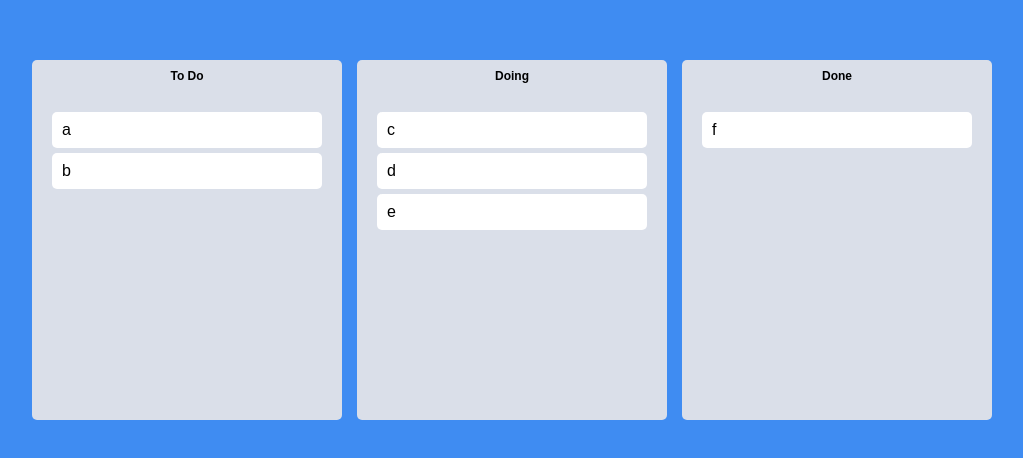
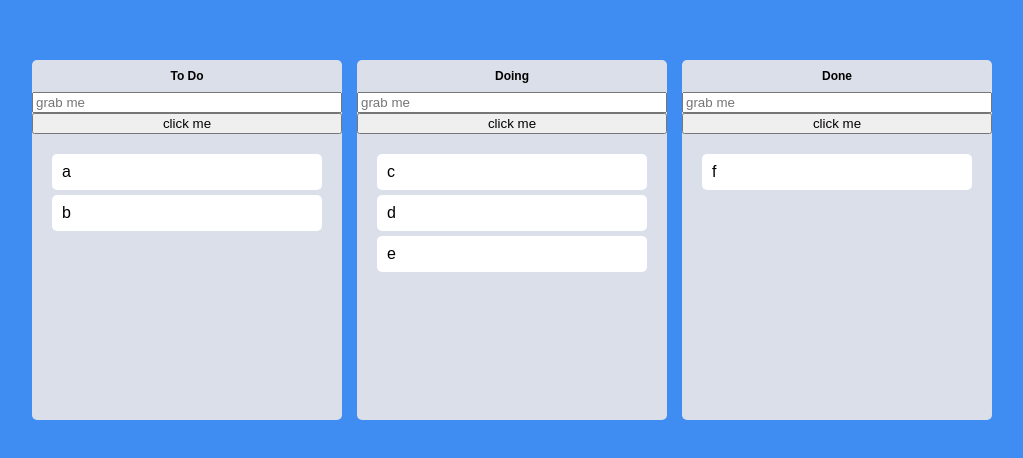
Before and after one commit to ezurno/react-todo, a React (Create React App) app: page / in a window 1280 px wide. Shown: the part 160-618 px from the top of the page, without its empty margins (128-1151 px from the left). Built offline with nearby package versions, Linux system fonts and the light colour scheme.

Commit message:
LEARN: useRef
1. useRef으로 html tag를 직접 변환 해줄 수 있음

2. useRef를 사용 할 시 tag를 ref로 지정해 주어야 함 (주소 지정)

```diff
--- a/src/components/Board.tsx
+++ b/src/components/Board.tsx
@@ -1,4 +1,4 @@
-import React from "react";
+import React, { useRef } from "react";
 import { Droppable } from "react-beautiful-dnd";
 import styled from "styled-components";
 import DraggableCard from "./DraggableCard";
@@ -42,9 +42,18 @@
 }
 
 function Board({ toDos, boardId }: IBoardProps) {
+  const inputRef = useRef<HTMLInputElement>(null); //useRef 지정 시 type을 알려줘야 함
+  const onClick = () => {
+    inputRef.current?.focus(); // ref 지정 된 것을 focus() 해줌
+    setTimeout(() => {
+      inputRef.current?.blur(); // blur 로 5초후에 focus() 꺼짐
+    }, 5000);
+  };
   return (
     <Wrapper>
       <Title>{boardId}</Title>
+      <input ref={inputRef} placeholder="grab me" />
+      <button onClick={onClick}>click me</button>
       <Droppable droppableId={boardId}>
         {(
           magic,
@@ -53,7 +62,7 @@
           <Area
             isDraggingOver={snapshot.isDraggingOver}
             isDraggingFromthis={Boolean(snapshot.draggingFromThisWith)}
-            ref={magic.innerRef}
+            ref={magic.innerRef} // ref는 react 코드를 이용해 html 요소를 지정하고 가져올 수 있음 (주소지정)
             {...magic.droppableProps}
           >
             {toDos.map((toDo, index) => (
```
